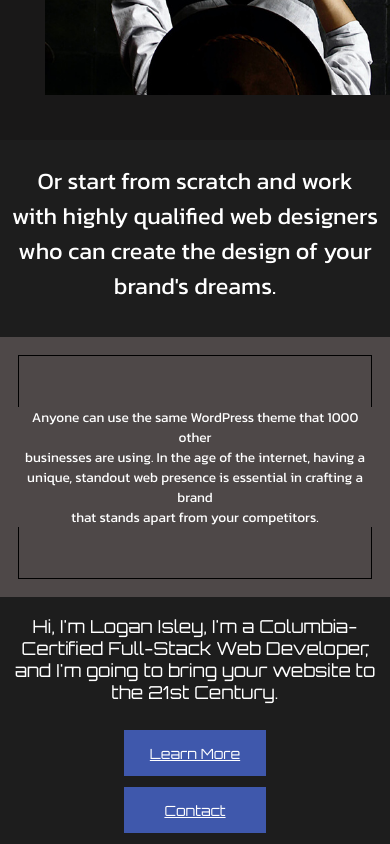
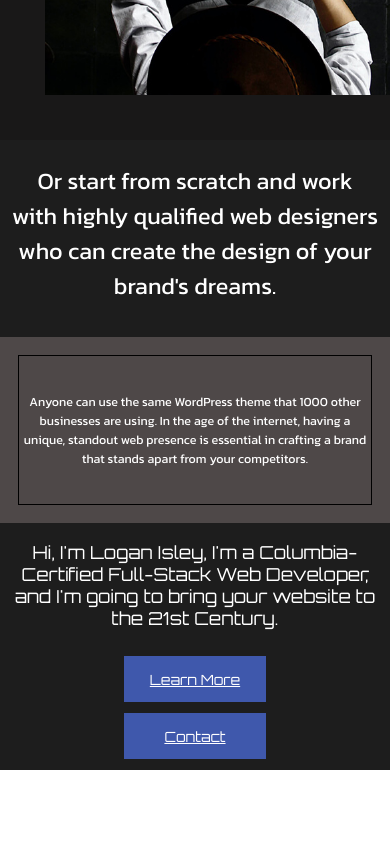
Before and after one commit to LowGcifer/Web-Dev-Site, a React (Create React App) app in the folder client/: page / in a window 390 px wide. Shown: the part 1421-2265 px from the top of the page. After the commit the page ends 2191 px from the top, so only its background shows below. Built offline with nearby package versions, Linux system fonts and the light colour scheme.

Commit message:
home callout mobile change

```diff
--- a/client/src/style.css
+++ b/client/src/style.css
@@ -248,12 +248,12 @@
 
 @media only screen and (max-width: 1024px) {
   #callout-home {
-    height: 224px;
+    height: 150px;
     /* height: 170px; */
   }
 
   #callout-text {
-    font-size: 3.5vw;
+    font-size: 3.2vw;
   }
 }
 
```
